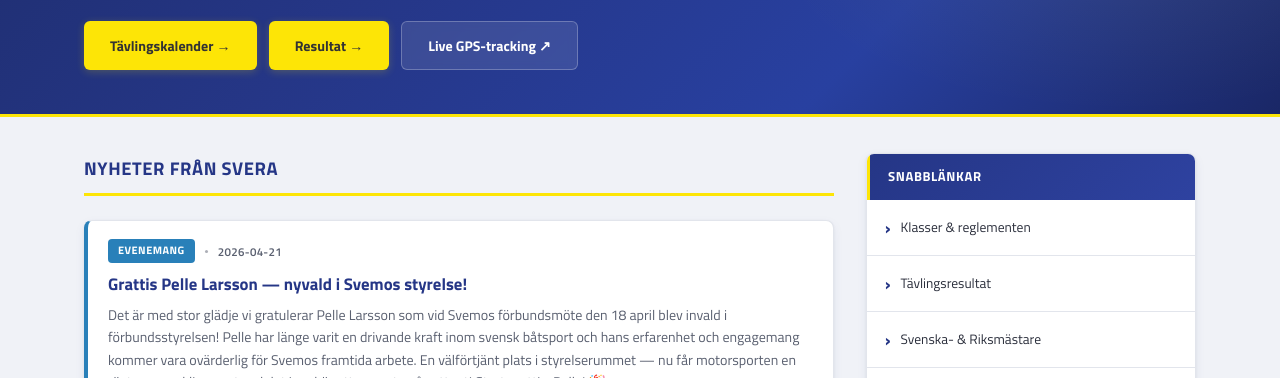
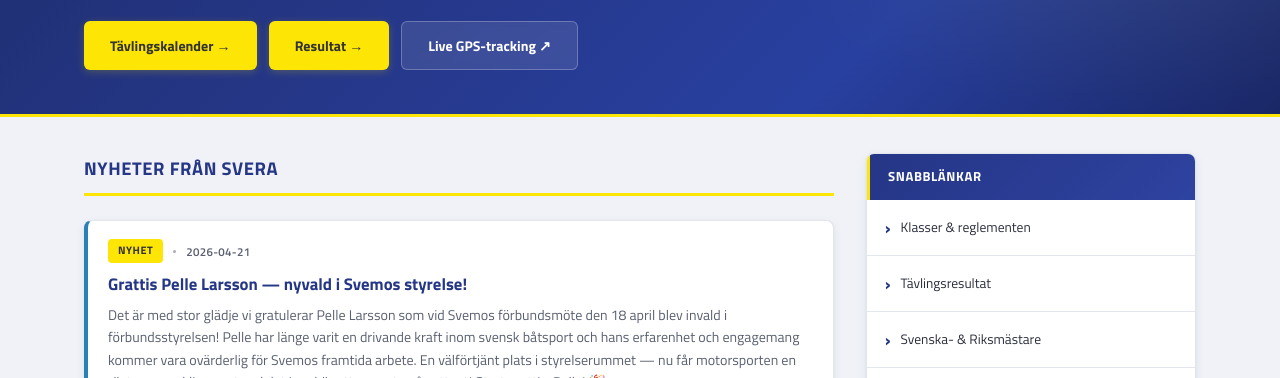
Before and after one commit to Theralley/svera-website, a plain HTML site: page index.html in a window 1280 px wide. Shown: the part 387-765 px from the top of the page. Drawn offline with Linux system fonts and the light colour scheme.

Commit message:
Change Pelle news category to Nyhet

```diff
--- a/index.html
+++ b/index.html
@@ -118,7 +118,7 @@
 <article class="news-card" style="border-left:4px solid #2980b9;">
   <div class="news-body">
     <div class="news-meta">
-      <span class="category" style="background:#2980b9;color:#fff;">Evenemang</span>
+      <span class="category">Nyhet</span>
       <span class="separator"></span>
       <span class="news-date">2026-04-21</span>
     </div>
```
